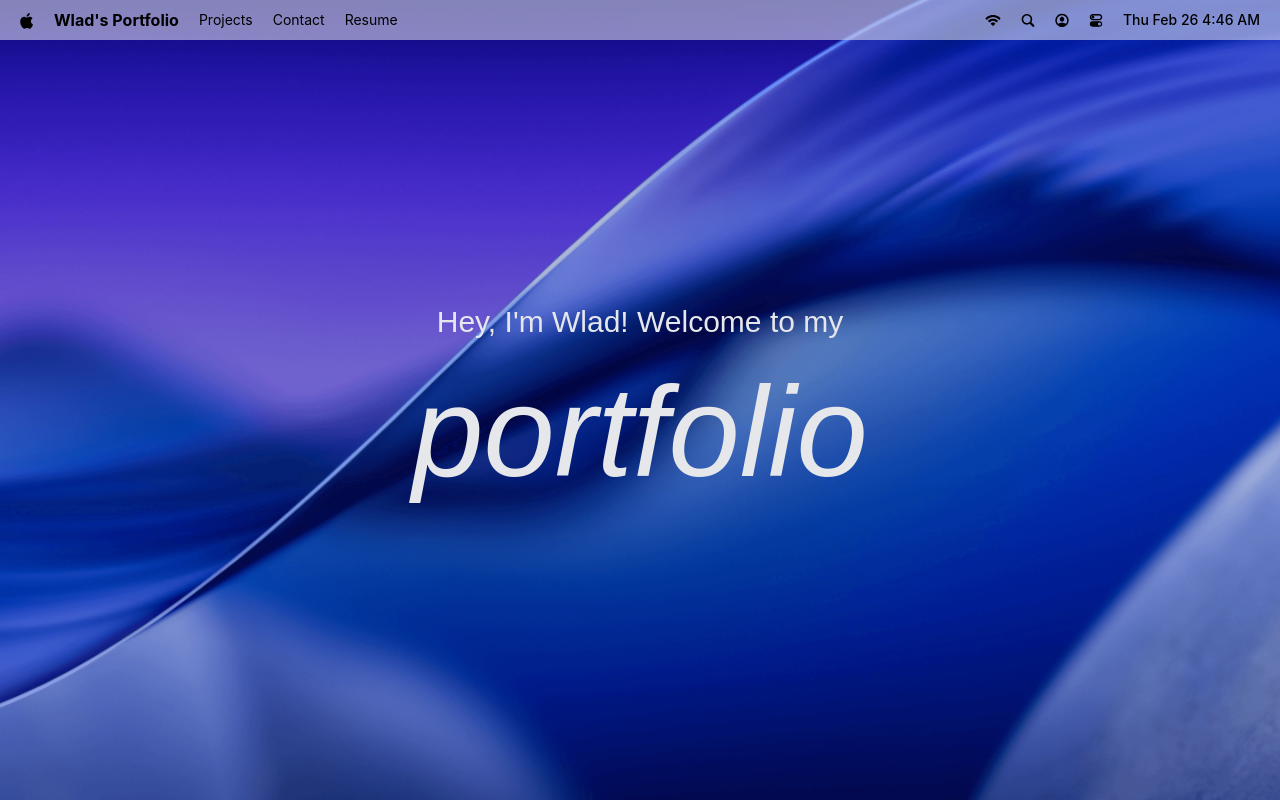
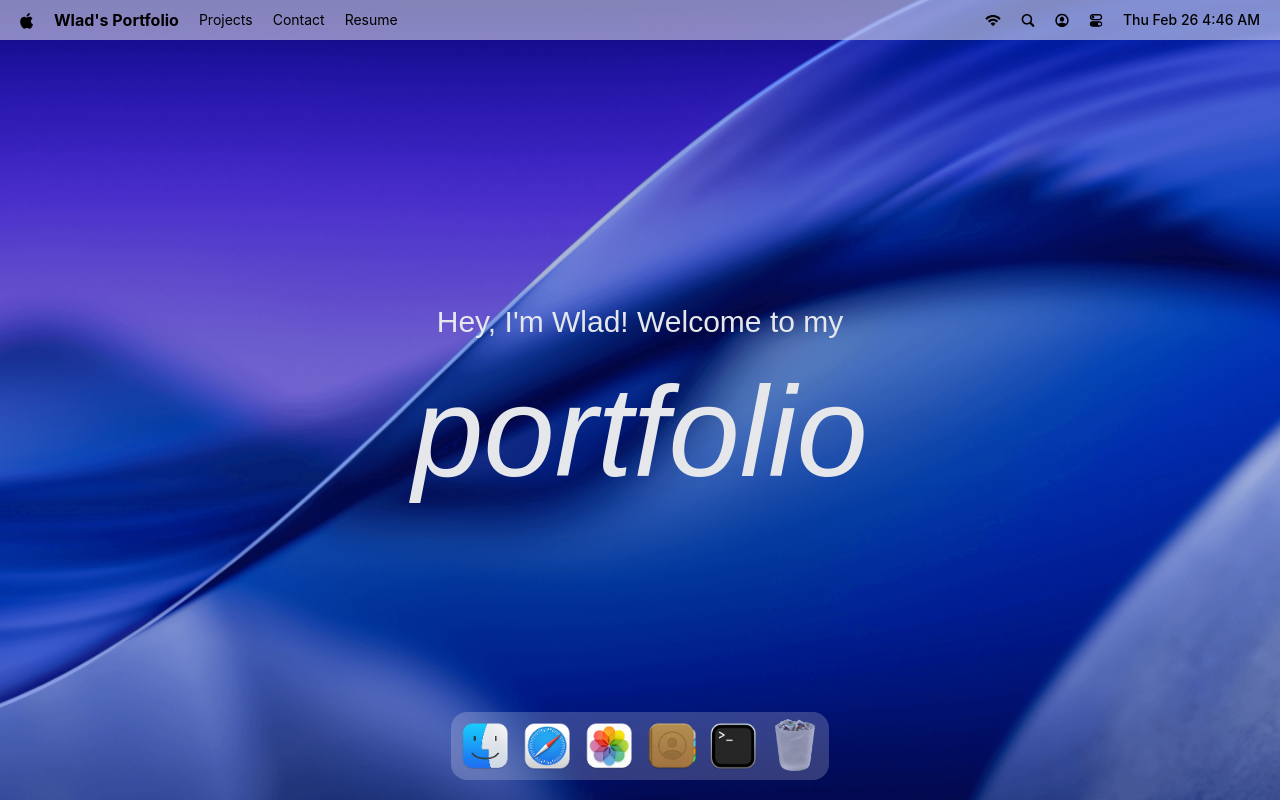
Before and after one commit to VladChepurnoj/macos_website, a React (Vite) app: page / in a window 1280 px wide. Built offline with nearby package versions, Linux system fonts and the light colour scheme; a web font is replaced by a local one.

Commit message:
implement dock presentation

```diff
--- a/package.json
+++ b/package.json
@@ -17,6 +17,7 @@
     "lucide-react": "^0.575.0",
     "react": "^19.2.0",
     "react-dom": "^19.2.0",
+    "react-tooltip": "^5.30.0",
     "tailwindcss": "^4.2.1"
   },
   "devDependencies": {
--- a/src/App.jsx
+++ b/src/App.jsx
@@ -1,11 +1,12 @@
 import React from "react";
-import { Navbar, Welcome } from "#components";
+import { Navbar, Welcome, Dock } from "#components";
 
 const App = () => {
   return (
     <main>
       <Navbar />
       <Welcome />
+      <Dock />
     </main>
   );
 };
--- /dev/null
+++ b/src/components/Dock.jsx
@@ -0,0 +1,94 @@
+import { dockApps } from "#constants";
+import { Tooltip } from "react-tooltip";
+import { useRef } from "react";
+import { useGSAP } from "@gsap/react";
+import gsap from "gsap";
+
+const Dock = () => {
+  const dockRef = useRef(null);
+
+  useGSAP(() => {
+    const dock = dockRef.current;
+    if (!dock) return;
+
+    const icons = dock.querySelectorAll(".dock-icon");
+
+    const animateIcons = (mouseX) => {
+      const { left } = dock.getBoundingClientRect();
+
+      icons.forEach((icon) => {
+        const { left: iconLeft, width } = icon.getBoundingClientRect();
+        const center = iconLeft - left + width / 2;
+        const distance = Math.abs(mouseX - center);
+
+        const intensity = Math.exp(-(distance ** 2.5) / 20000);
+
+        gsap.to(icon, {
+          scale: 1 + 0.25 * intensity,
+          y: -15 * intensity,
+          duration: 0.2,
+          ease: "power1.out",
+        });
+      });
+    };
+
+    const handleMouseMove = (e) => {
+      const { left } = dock.getBoundingClientRect();
+
+      animateIcons(e.clientX - left);
+    };
+
+    const resetIcons = () =>
+      icons.forEach((icon) =>
+        gsap.to(icon, {
+          scale: 1,
+          y: 0,
+          duration: 0.3,
+          ease: "power1.out",
+        }),
+      );
+
+    dock.addEventListener("mousemove", handleMouseMove);
+    dock.addEventListener("mouseleave", resetIcons);
+
+    return () => {
+      dock.removeEventListener("mousemove", handleMouseMove);
+      dock.removeEventListener("mouseleave", resetIcons);
+    };
+  });
+
+  const toggleApp = (app) => {
+    // TODO impl. open window logic
+  };
+
+  return (
+    <section id="dock">
+      <div className="dock-container" ref={dockRef}>
+        {dockApps.map(({ id, name, icon, canOpen }) => (
+          <div key={id} className="relative flex justify-center">
+            <button
+              type="button"
+              className="dock-icon"
+              aria-label={name}
+              data-tooltip-id="dock-tooltip"
+              data-tooltip-content={name}
+              data-tooltip-delay-show={150}
+              disabled={!canOpen}
+              onClick={() => toggleApp({ id, canOpen })}>
+              <img
+                src={`/images/${icon}`}
+                alt={name}
+                loading="lazy"
+                className={canOpen ? "" : "opacity-60"}
+              />
+            </button>
+          </div>
+        ))}
+
+        <Tooltip id="dock-tooltip" place="top" className="tooltip" />
+      </div>
+    </section>
+  );
+};
+
+export default Dock;
--- a/src/components/Welcome.jsx
+++ b/src/components/Welcome.jsx
@@ -19,7 +19,7 @@
 };
 
 const setupTextHover = (container, type) => {
-  if (!container) return;
+  if (!container) return () => {};
 
   const letters = container.querySelectorAll("span");
   const { min, max, default: base } = FONT_WEIGHTS[type];
--- a/src/components/index.js
+++ b/src/components/index.js
@@ -1,4 +1,5 @@
 import Navbar from "./Navbar";
 import Welcome from "./Welcome";
+import Dock from "./Dock";
 
-export { Welcome, Navbar };
+export { Welcome, Navbar, Dock };
```
Also changed, not shown: 1 other file (tests, documents, lock files or other folders).
